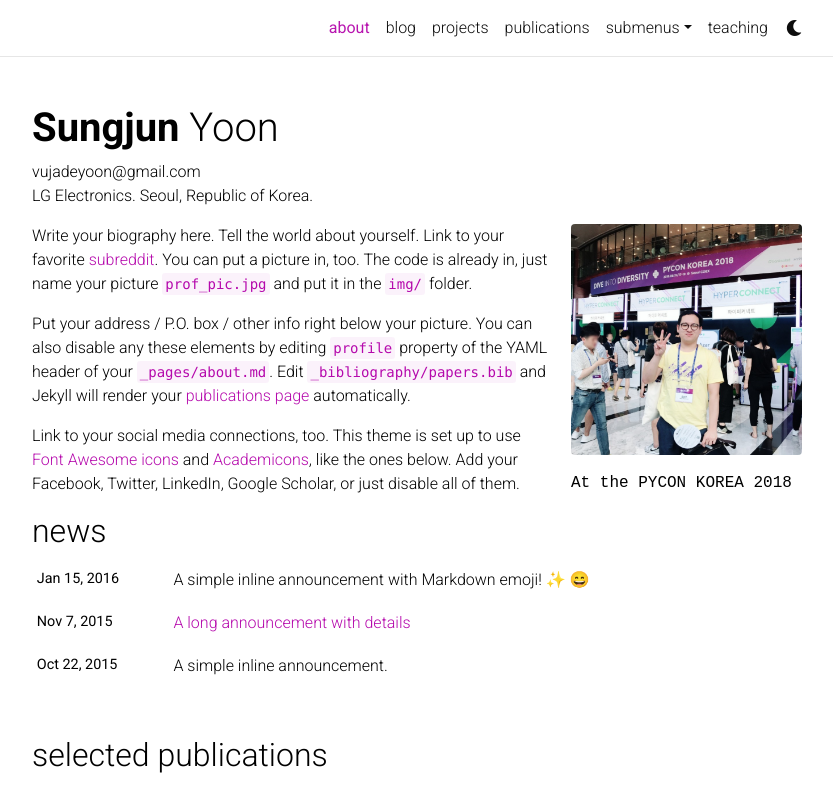
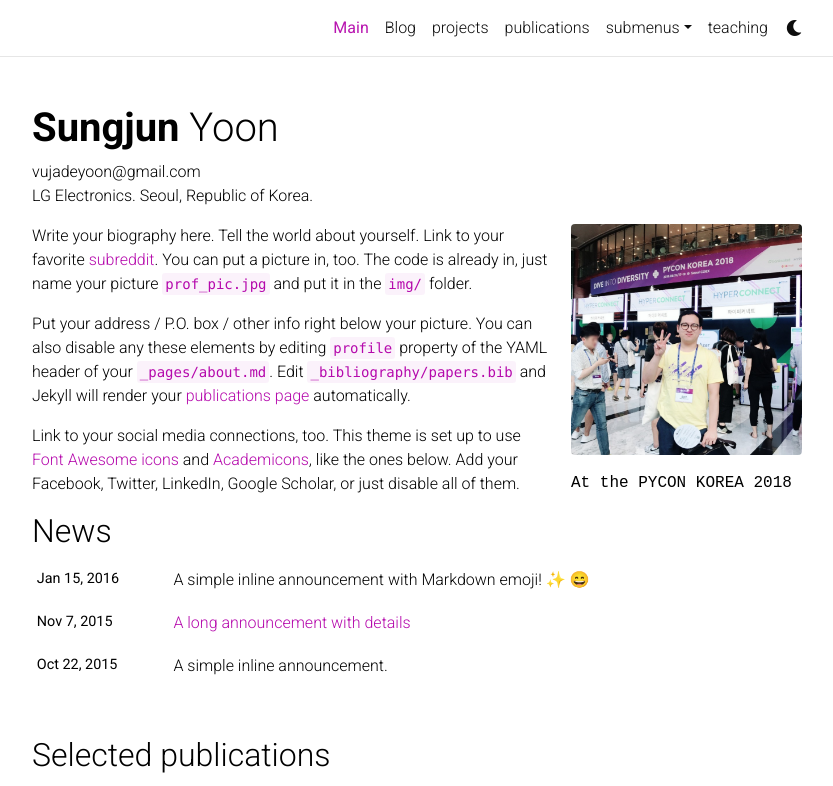
Before and after one commit to vujadeyoon/vujadeyoon.github.io, a Jekyll site: the page built from _pages/about.md, in a window 1280 px wide and 1076 px high, cut to the strip 0-786 px from the top of the window. Shown: the whole strip, without its empty margins (223-1056 px from the left). Built offline with Jekyll 4.4.1, drawn with Linux system fonts in a browser that asks for light colours; full-size pictures stand in for the smaller copies a plugin makes; emoji names are drawn with the system emoji font; comment, search, counter and statistics services are not loaded; a style sheet for code colours, icons or effects is not loaded; some of the changed text lies outside the part shown.

Commit message:
220117f: update _includes/ for title words modifying lowercase to uppercase.

```diff
--- a/_includes/footer.html
+++ b/_includes/footer.html
@@ -1,7 +1,7 @@
     {% if site.footer_fixed %}
     <footer class="fixed-bottom">
       <div class="container mt-0">
-        &copy; Copyright {{ site.time | date: '%Y' }} {{ site.first_name }} {{ site.middle_name }} {{ site.last_name }}. {{ site.footer_text }}
+        &copy; Copyright {{ site.time | date: '%Y' }} {{ site.footer_text }}
         {%- if site.impressum_path -%}
         <a href="{{ site.url }}{{ site.baseurl }}{{ site.impressum_path }}">Impressum</a>.
         {%- endif -%}
--- a/_includes/header.html
+++ b/_includes/header.html
@@ -27,7 +27,7 @@
 
               <!-- About -->
               <li class="nav-item {% if page.title == 'about' %}active{% endif %}">
-                <a class="nav-link" href="{{ '/' | relative_url }}">about
+                <a class="nav-link" href="{{ '/' | relative_url }}">Main
                   {%- if page.title == "about" -%}
                   <span class="sr-only">(current)</span>
                   {%- endif -%}
@@ -36,7 +36,7 @@
               {% if site.blog_name %}
               <!-- Blog -->
               <li class="nav-item {% if page.url contains 'blog' %}active{% endif %}">
-                <a class="nav-link" href="{{ '/blog/' | relative_url }}">blog
+                <a class="nav-link" href="{{ '/blog/' | relative_url }}">Blog
                   {%- if page.title == "blog" -%}
                   <span class="sr-only">(current)</span>
                   {%- endif -%}
--- a/_includes/news.html
+++ b/_includes/news.html
@@ -1,6 +1,6 @@
 
           <div class="news">
-            <h2>news</h2>
+            <h2>News</h2>
             {% if site.news  -%}
             <div class="table-responsive">
               <table class="table table-sm table-borderless">
--- a/_includes/selected_papers.html
+++ b/_includes/selected_papers.html
@@ -1,5 +1,5 @@
 
           <div class="publications">
-            <h2>selected publications</h2>
+            <h2>Selected publications</h2>
             {% bibliography -f papers -q @*[selected=true]* %}
           </div>
```
